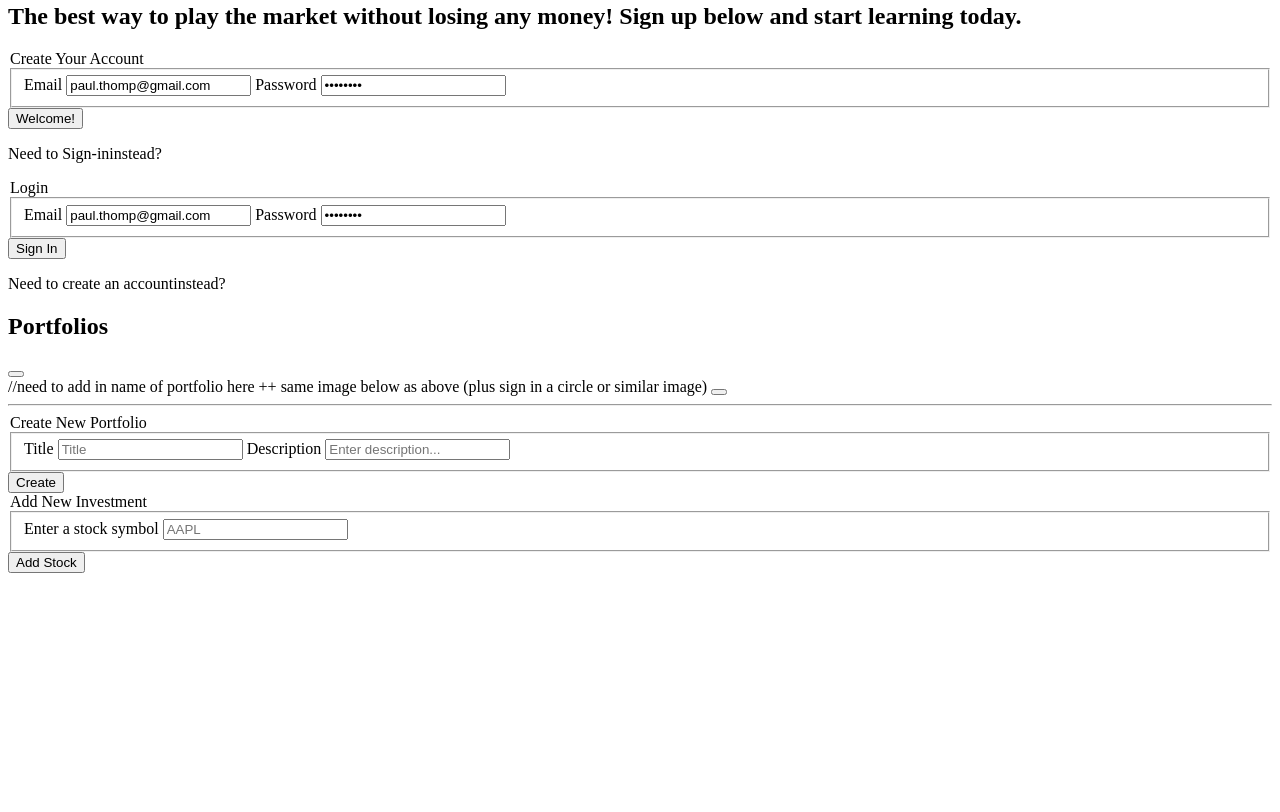
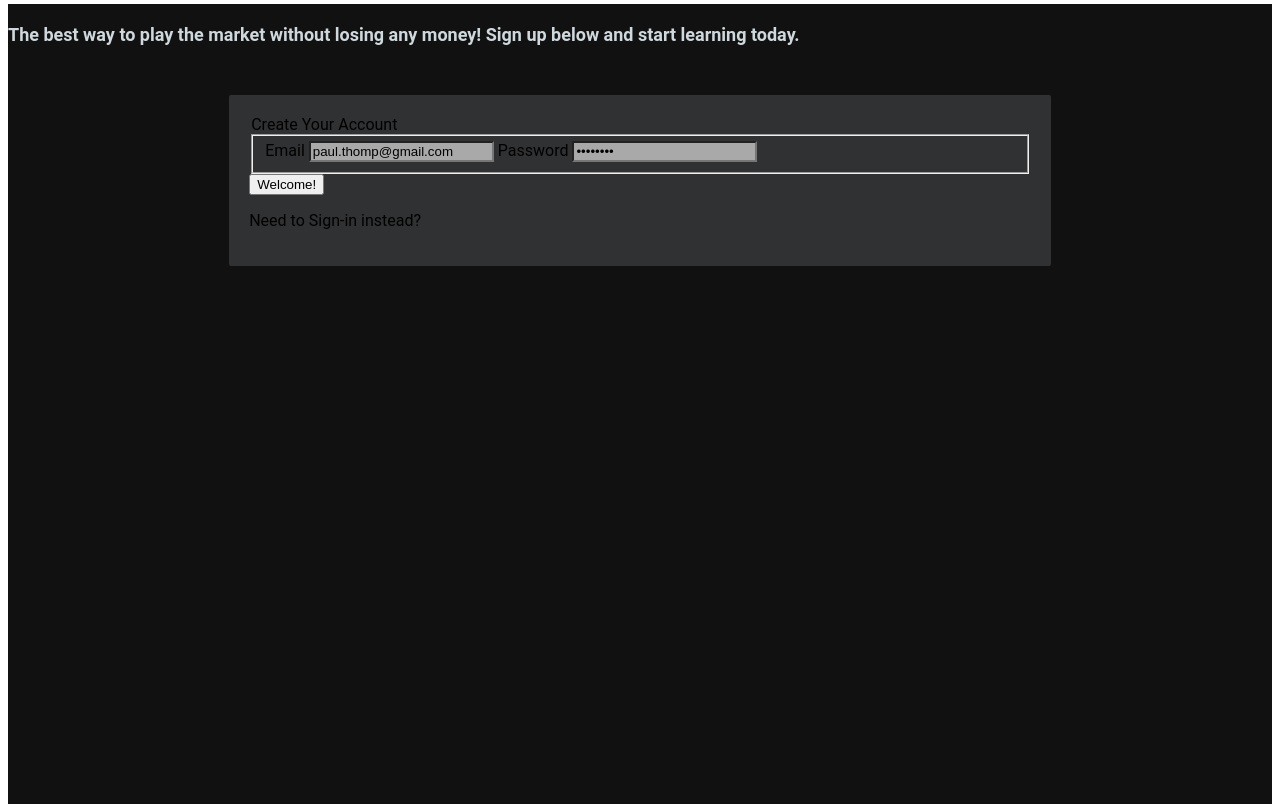
Before and after one commit to calorab/investment-simulator-full-stack-capstone, a website: page public/index.html in a window 1280 px wide. Shown: the part 64-876 px from the top of the page. Before the commit the page ends 800 px from the top, so only its background shows below. Drawn offline with nearby package versions, Linux system fonts and the light colour scheme.

Commit message:
added colors CSS

```diff
--- a/public/client.js
+++ b/public/client.js
@@ -1,15 +1,12 @@
-'use strict';
+hidePages();
+
+$('#homePage').show();
 
 //add/hide pages
 function hidePages() {
     $('.page').each((index, item) => {
-        $(item).removeClass('show');
+        $(item).hide();
     });
-}
-
-function showPages(name) {
-    hidePages();
-    $(name).addClass('show');
 }
 
 function createAccount() {
--- a/public/index.html
+++ b/public/index.html
@@ -6,6 +6,7 @@
     <title>Investment Simulator Node Capstone</title>
     <link rel="stylesheet" href="reset.css">
     <link rel="stylesheet" href="style.css">
+    <script src="https://code.jquery.com/jquery-3.3.1.min.js"></script>
 </head>
 
 <body>
@@ -27,8 +28,8 @@
                 <input type="password" id="createPassword" placeholder="Mypassword1" value="pass2018">
             </fieldset>
             <button type="submit" class="submit-button" id="createAccountButton">Welcome!</button>
+            <p>Need to <span id="goToLogin">Sign-in </span>instead?</p>
         </form>
-        <p>Need to <span id="goToLogin">Sign-in</span>instead?</p>
     </div>
 
     <div class="page" id="loginPage">
@@ -52,7 +53,7 @@
     </div>
 
     <div class="page" id="portfolioDashboard">
-        //need to add in name of portfolio here ++ same image below as above (plus sign in a circle or similar image)
+        <!--        need to add in name of portfolio here ++ same image below as above (plus sign in a circle or similar image)-->
         <button id="searchInvestments" style="background-image: "></button>
         <section id="portfolioStats"></section>
         <hr class="breakLine">
--- a/public/style.css
+++ b/public/style.css
@@ -5,3 +5,43 @@
 .show {
     display: block;
 }
+
+html {
+    font-family: "Roboto", helvetica, sans-serif;
+}
+
+#banner {
+    background-color: #2F3133;
+    height: 100%;
+}
+
+.tagLine {
+    margin-top: 0px;
+    color: #CFD8DC;
+    font-size: 18px;
+    margin: auto;
+    padding-bottom: 50px;
+    padding-top: 20px;
+}
+
+#homePage {
+    background-color: #111111;
+    background-size: cover;
+    height: 100vh;
+    width: auto;
+}
+
+.createAccountForm {
+    background-color: #2F3133;
+    float: center;
+    width: 65%;
+    height: auto;
+    margin: auto;
+    padding: 20px;
+    border: 1px;
+    border-radius: 2px;
+}
+
+input {
+    background-color: darkgrey;
+}
```
Also changed, not shown: 3 other files.
